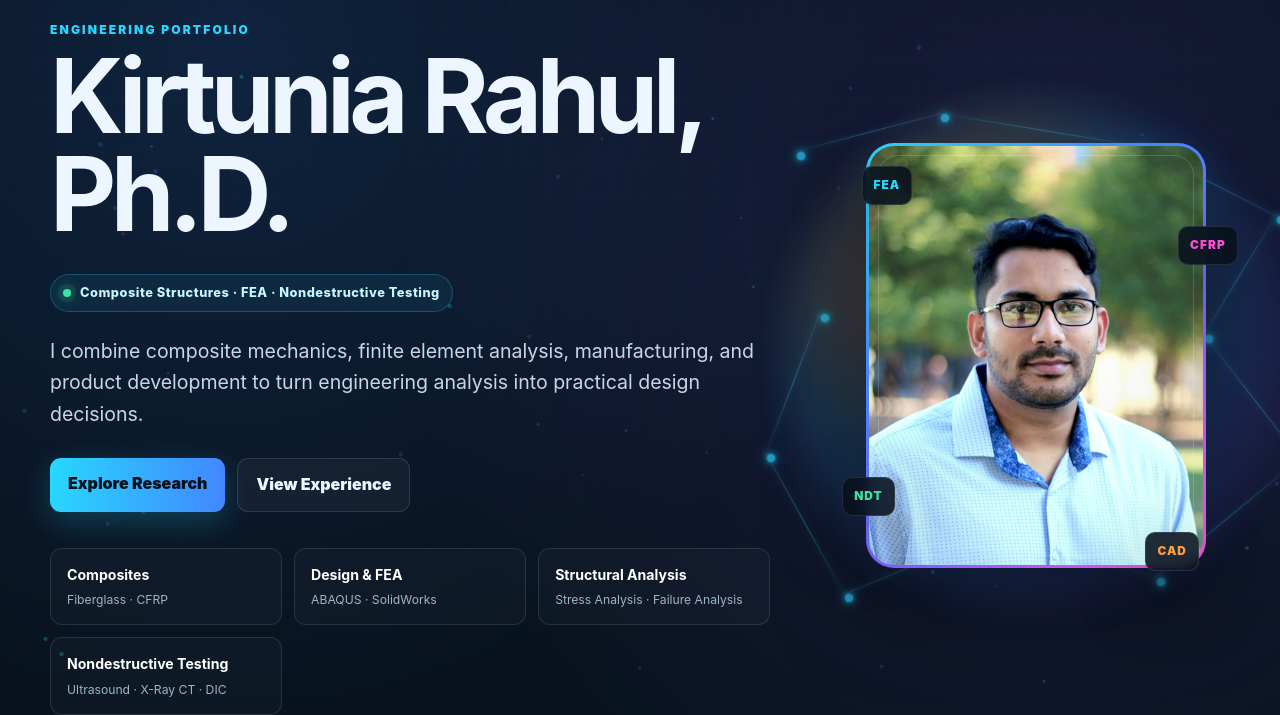
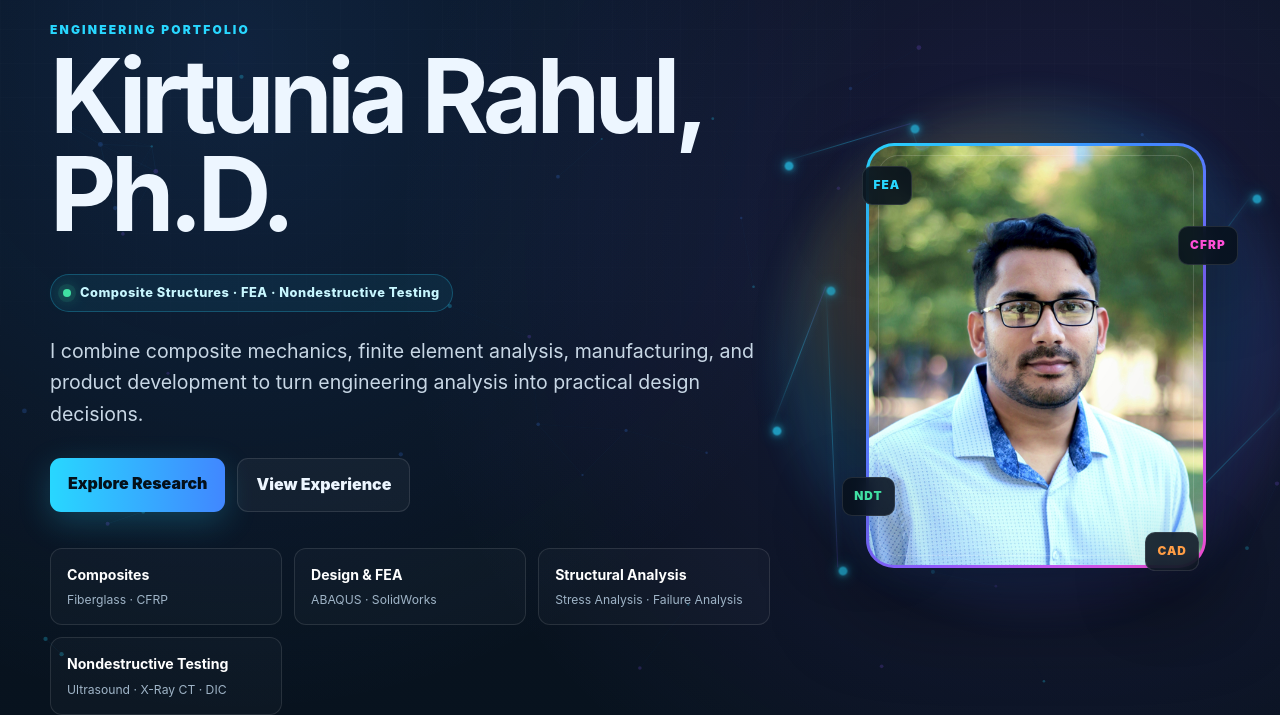
Before and after one commit to kirtuniarahul/kirtuniarahul.github.io, a Jekyll site: the page built from index.md, in a window 1280 px wide. Shown: the part 175-890 px from the top of the page. Built offline with Jekyll 4.4.1, drawn with Linux system fonts in a browser that asks for light colours.

Commit message:
Randomize homepage node placement and connections

```diff
--- a/assets/css/style.css
+++ b/assets/css/style.css
@@ -885,20 +885,20 @@ code{background:#0a1624;padding:2px 7px;border:1px solid var(--line);border-radi
   }
 }
 
-/* 12 irregularly distributed nodes */
+/* 12 randomly distributed nodes */
 
-.n1{top:12%;left:10%}
-.n2{top:5%;left:34%}
-.n3{top:11%;left:67%}
-.n4{top:24%;left:90%}
-.n5{top:46%;left:78%}
-.n6{top:69%;left:94%}
-.n7{top:91%;left:70%}
-.n8{top:82%;left:44%}
-.n9{top:94%;left:18%}
-.n10{top:68%;left:5%}
-.n11{top:42%;left:14%}
-.n12{top:29%;left:39%}
+.n1{top:14%;left:8%}
+.n2{top:7%;left:29%}
+.n3{top:13%;left:58%}
+.n4{top:20%;left:86%}
+.n5{top:38%;left:74%}
+.n6{top:58%;left:92%}
+.n7{top:84%;left:69%}
+.n8{top:77%;left:42%}
+.n9{top:89%;left:17%}
+.n10{top:63%;left:6%}
+.n11{top:37%;left:15%}
+.n12{top:26%;left:35%}
 
 /* =========================================
    CONNECTING LINES
@@ -930,16 +930,16 @@ code{background:#0a1624;padding:2px 7px;border:1px solid var(--line);border-radi
 
 /* 10 arbitrary animated connections */
 
-.c1{width:148.9px;top:12%;left:10%;transform:rotate(-14.7deg)}
-.c2{width:200.6px;top:5%;left:34%;transform:rotate(9.3deg)}
-.c3{width:154.8px;top:11%;left:67%;transform:rotate(27.0deg)}
-.c4{width:138.9px;top:24%;left:90%;transform:rotate(121.2deg)}
-.c5{width:157.0px;top:46%;left:78%;transform:rotate(52.3deg)}
-.c6{width:186.7px;top:69%;left:94%;transform:rotate(140.5deg)}
-.c7{width:163.4px;top:91%;left:70%;transform:rotate(-162.7deg)}
-.c8{width:168.9px;top:82%;left:44%;transform:rotate(157.4deg)}
-.c9{width:160.6px;top:94%;left:18%;transform:rotate(-119.1deg)}
-.c10{width:150.4px;top:68%;left:5%;transform:rotate(-69.0deg)}
+.c1{width:131.5px;top:14%;left:8%;transform:rotate(-16.7deg)}
+.c2{width:108.7px;top:7%;left:29%;transform:rotate(70.7deg)}
+.c3{width:154.8px;top:26%;left:35%;transform:rotate(-27deg)}
+.c4{width:165.7px;top:13%;left:58%;transform:rotate(54.6deg)}
+.c5{width:121px;top:20%;left:86%;transform:rotate(126.5deg)}
+.c6{width:250.2px;top:38%;left:74%;transform:rotate(96.9deg)}
+.c7{width:196.9px;top:58%;left:92%;transform:rotate(134.5deg)}
+.c8{width:278.6px;top:26%;left:35%;transform:rotate(81.3deg)}
+.c9{width:281.1px;top:37%;left:15%;transform:rotate(87.6deg)}
+.c10{width:150.4px;top:63%;left:6%;transform:rotate(-69deg)}
 
 @media(max-width:900px){
   .node-network{
```
